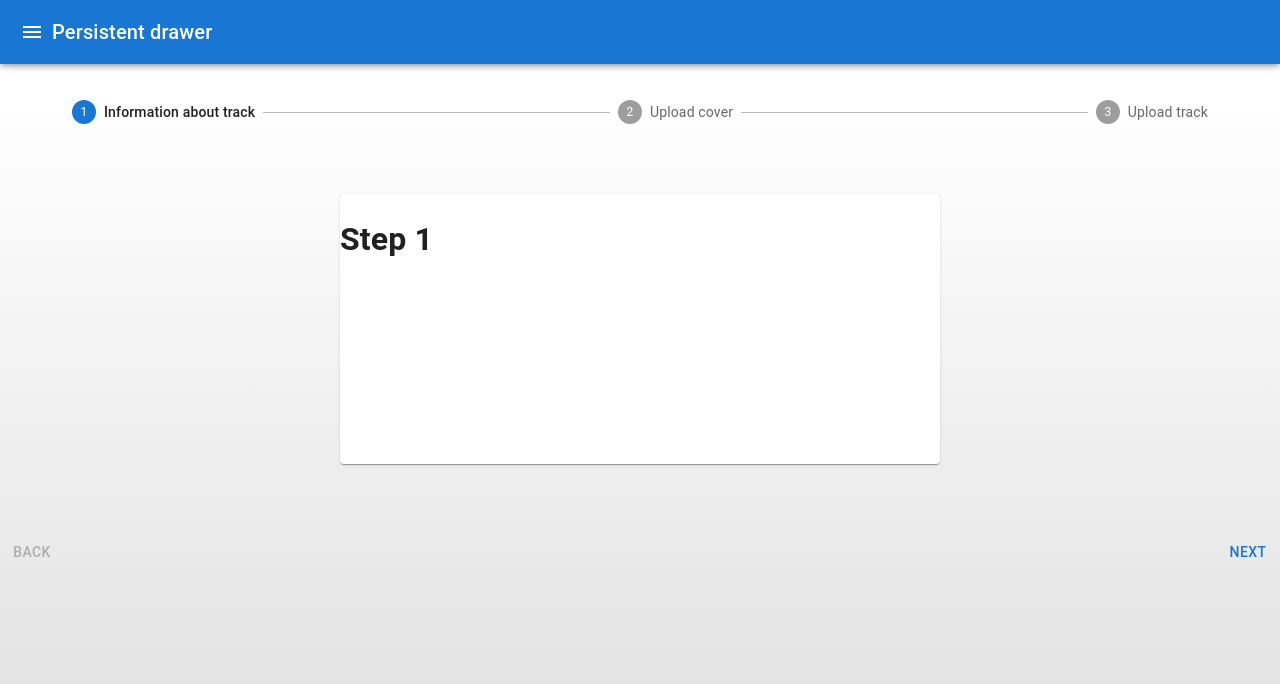
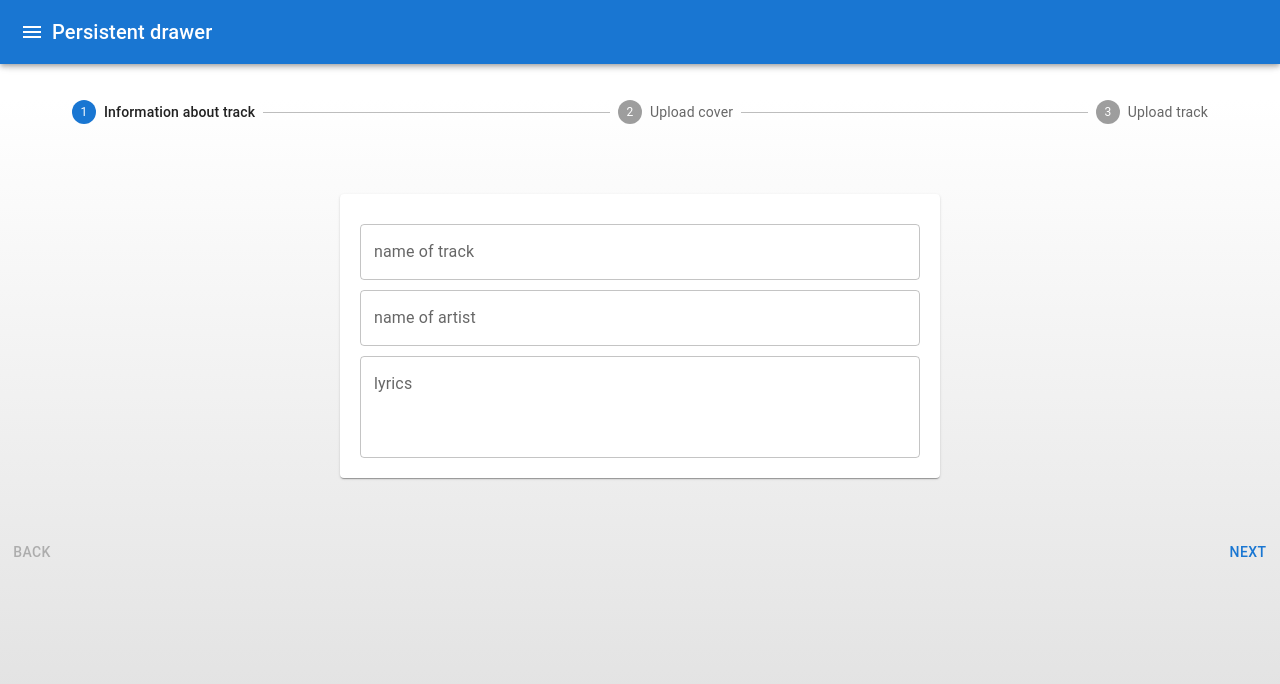
Before and after one commit to mykytapilec/streaming-app, a Next.js app in the folder client/: page /tracks/create in a window 1280 px wide. Shown: the top 684 px of the page. Built offline with nearby package versions, Linux system fonts and the light colour scheme.

Commit message:
Info about track page

```diff
--- a/client/pages/tracks/create.tsx
+++ b/client/pages/tracks/create.tsx
@@ -1,7 +1,7 @@
 import FileUpload from "@mui/icons-material/FileUpload";
 import StepWrapper from "../../components/StepWrapper";
 import MainLayout from "../../layouts/MainLayout";
-import { Button, Grid2 } from "@mui/material";
+import { Button, Grid2, TextField } from "@mui/material";
 import { useState } from "react";
 
 const Create = () => {
@@ -17,7 +17,22 @@ const Create = () => {
     return (
         <MainLayout>
             {activeStep === 0 && <StepWrapper activeStep={activeStep}>
-                <h1>Step 1</h1>
+                <Grid2 container direction="column" style={{ padding: 20 }}>
+                    <TextField
+                        label="name of track"
+                        style={{ marginTop: 10 }}
+                    />
+                    <TextField
+                        label="name of artist"
+                        style={{ marginTop: 10 }}
+                    />
+                     <TextField
+                        label="lyrics"
+                        multiline
+                        rows={3}
+                        style={{ marginTop: 10 }}
+                    />
+                </Grid2>
             </StepWrapper>}
             {activeStep === 1 && <StepWrapper activeStep={activeStep}>
                 <h1>Step 2</h1>
```
